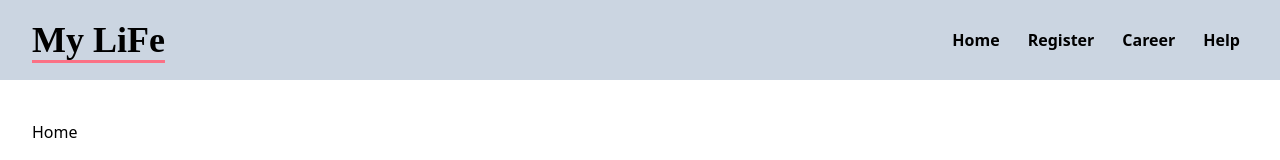
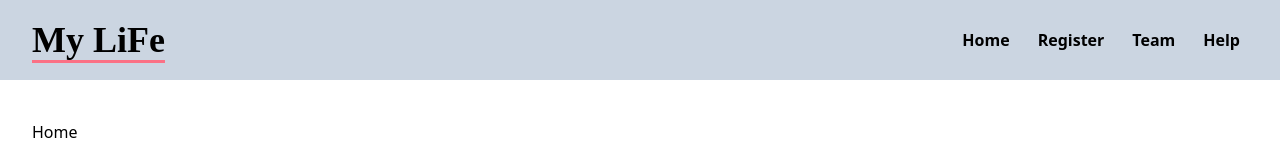
Before and after one commit to alperengokbak/react-router-user-auth, a React (Vite) app: page / in a window 1280 px wide. Shown: the top 160 px of the page. Built offline with nearby package versions, Linux system fonts and the light colour scheme.

Commit message:
Refactoring: Changed Career page to Team page.

```diff
--- a/index.html
+++ b/index.html
@@ -2,7 +2,7 @@
 <html lang="en">
   <head>
     <meta charset="UTF-8" />
-    <link rel="icon" type="image/svg+xml" href="/btc.jpeg" />
+    <link rel="icon" type="image/svg+xml" href="/mylifelogo.jpeg" />
     <meta name="viewport" content="width=device-width, initial-scale=1.0" />
     <title>My Website</title>
   </head>
--- a/src/App.jsx
+++ b/src/App.jsx
@@ -15,7 +15,7 @@ import TeamDetails, { teamDetailsLoader } from "./Pages/Teams/TeamDetail";
 // Layouts
 import RootLayout from "./Layouts/RootLayout";
 import HelpLayout from "./Layouts/HelpLayout";
-import CareerLayout from "./Layouts/CareerLayout";
+import TeamLayout from "./Layouts/TeamLayout";
 
 const router = createBrowserRouter(
   createRoutesFromElements(
@@ -26,7 +26,7 @@ const router = createBrowserRouter(
         <Route path="faq" element={<Faq />} />
         <Route path="contact" element={<Contact />} />
       </Route>
-      <Route path="team" element={<CareerLayout />}>
+      <Route path="team" element={<TeamLayout />}>
         <Route index element={<Team />} loader={teamLoader}></Route>
         <Route path=":id" element={<TeamDetails />} loader={teamDetailsLoader} />
       </Route>
--- a/src/Layouts/RootLayout.jsx
+++ b/src/Layouts/RootLayout.jsx
@@ -18,8 +18,8 @@ export default function RootLayout() {
           <NavLink className="hover:bg-slate-100 p-2 rounded-full font-bold focus:bg-slate-400" to="/register">
             Register
           </NavLink>
-          <NavLink className="hover:bg-slate-100 p-2 rounded-full font-bold focus:bg-slate-400" to="/careers">
-            Career
+          <NavLink className="hover:bg-slate-100 p-2 rounded-full font-bold focus:bg-slate-400" to="/team">
+            Team
           </NavLink>
           <NavLink className="hover:bg-slate-100 p-2 rounded-full font-bold focus:bg-slate-400" to="/help">
             Help
--- a/src/Layouts/CareerLayout.jsx
+++ b/src/Layouts/TeamLayout.jsx
@@ -1,10 +1,10 @@
 import React from "react";
 import { Outlet } from "react-router-dom";
 
-export default function CareerLayout() {
+export default function TeamLayout() {
   return (
     <div>
-      <h1 className="text-2xl font-bold">Job Application</h1>
+      <h1 className="text-2xl font-bold">Our Team Members</h1>
       <Outlet />
     </div>
   );
--- a/src/Pages/Teams/Team.jsx
+++ b/src/Pages/Teams/Team.jsx
@@ -11,13 +11,11 @@ export default function Careers() {
   return (
     <div>
       {careers.users.map((career) => (
-        <Link className="block bg-slate-400 p-5 rounded-md my-2.5" to={career._id} key={career._id}>
+        <Link className="block bg-slate-200 p-5 rounded-md my-2.5 hover:bg-slate-300" to={career._id} key={career._id}>
           <p>
-            Contributor {career.full_name} is a {career.role} in {career.city}.
+            {career.full_name} is a {career.role} in {career.city}.
           </p>
-          <p>
-            Based in {career.city}, {career.country}, we are looking for a Software Engineer to join our team.
-          </p>
+          <p>He/She is known as {career.username}.</p>
         </Link>
       ))}
     </div>
--- a/src/Pages/Teams/TeamDetail.jsx
+++ b/src/Pages/Teams/TeamDetail.jsx
@@ -10,9 +10,8 @@ export default function TeamDetails() {
   const user = useLoaderData();
   const keys = Object.keys(user.user.roles);
   return (
-    <div className="career-details">
-      <h1 className="mb-4">Career Details</h1>
-      <p>Details for our team with id: {user.user._id}</p>
+    <div className="employer-details">
+      <h1 className="mb-4">Employer Details</h1>
       <p>Full Name: {user.user.full_name}</p>
       {keys.map((key) => (
         <p key={key}>Role: {key}</p>
```
